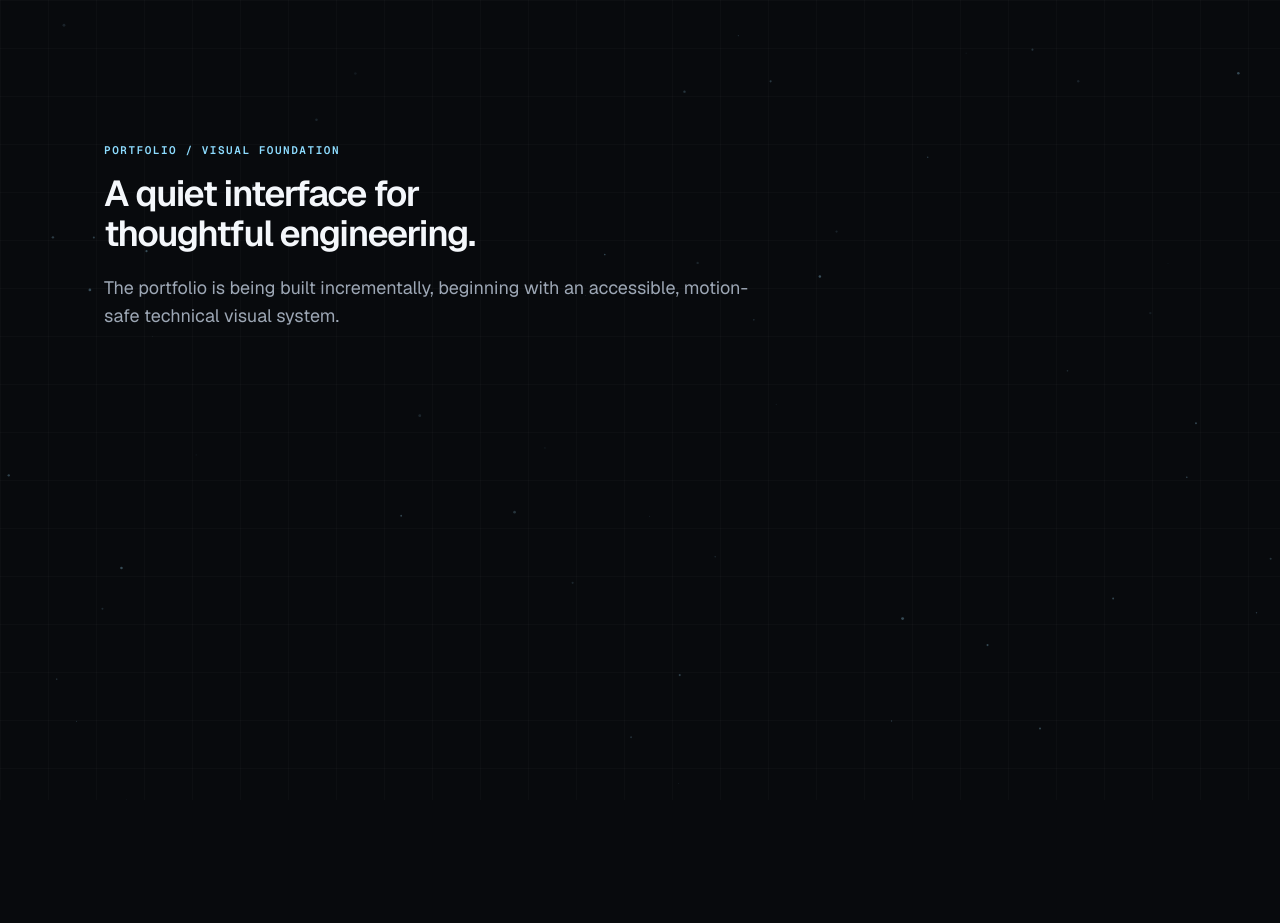
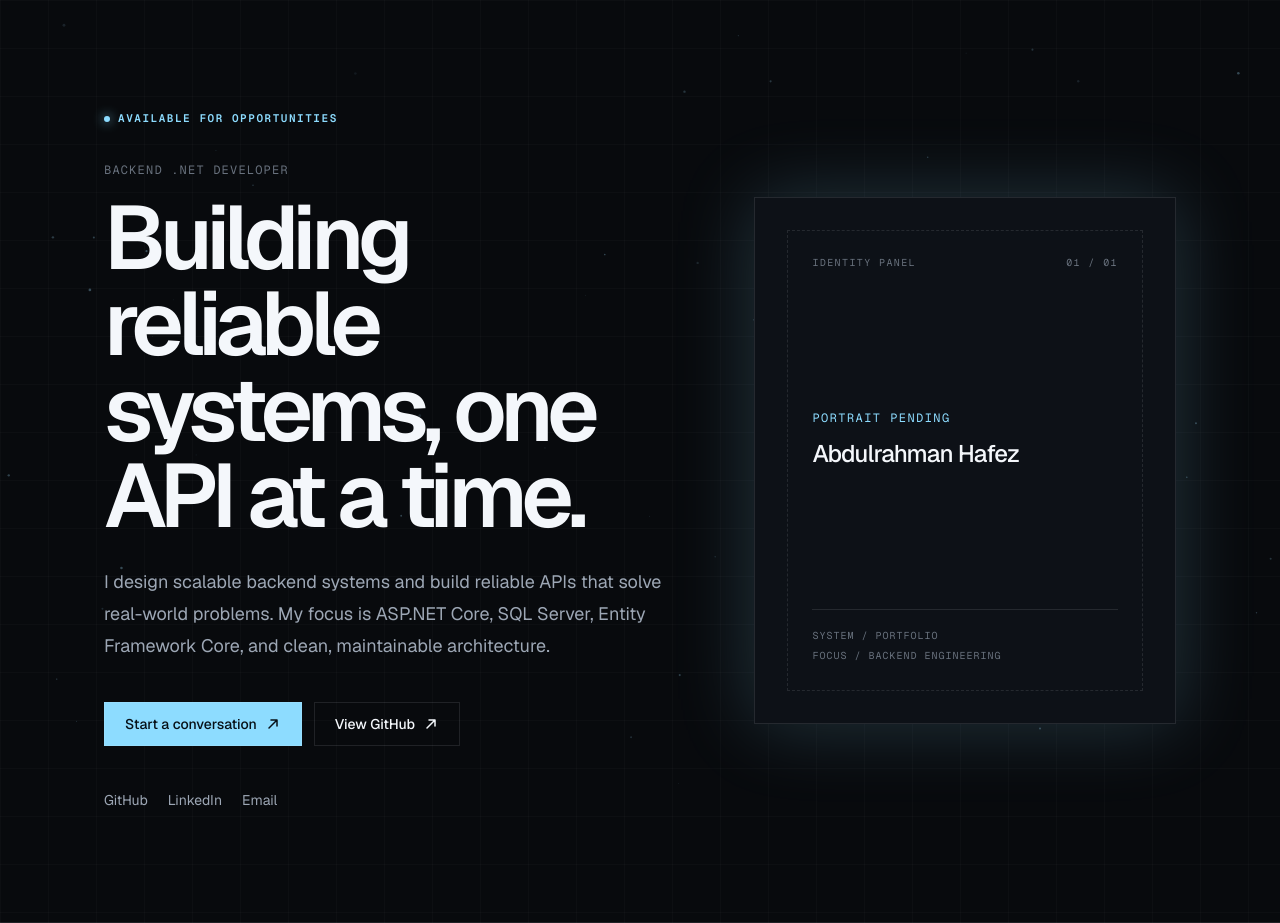
Before and after one commit to Abdo-Hafez-0/portfolio, a Next.js app: page / in a window 1280 px wide. Before the commit the page ends 800 px from the top, so only its background shows below. Built offline with nearby package versions, Linux system fonts and the light colour scheme.

Commit message:
feat: add portfolio hero section

```diff
--- a/src/app/page.tsx
+++ b/src/app/page.tsx
@@ -1,17 +1,9 @@
-import { Section } from "@/components/ui/section";
-import { SectionHeading } from "@/components/ui/section-heading";
+import { Hero } from "@/components/sections/hero";
 
 export default function Home() {
   return (
-    <main className="min-h-screen">
-      <Section>
-        <SectionHeading
-          eyebrow="Portfolio / visual foundation"
-          heading="A quiet interface for thoughtful engineering."
-          level="h1"
-          description="The portfolio is being built incrementally, beginning with an accessible, motion-safe technical visual system."
-        />
-      </Section>
+    <main>
+      <Hero />
     </main>
   );
 }
--- /dev/null
+++ b/src/components/sections/hero.tsx
@@ -0,0 +1,118 @@
+import { profile } from "@/content/profile";
+import { LinkButton } from "@/components/ui/link-button";
+
+function ArrowUpRight() {
+  return (
+    <svg
+      aria-hidden="true"
+      className="size-4"
+      fill="none"
+      viewBox="0 0 16 16"
+    >
+      <path
+        d="M4 12 12 4M6 4h6v6"
+        stroke="currentColor"
+        strokeLinecap="round"
+        strokeLinejoin="round"
+        strokeWidth="1.5"
+      />
+    </svg>
+  );
+}
+
+export function Hero() {
+  return (
+    <section
+      aria-labelledby="hero-heading"
+      className="relative flex min-h-[calc(100svh-1px)] items-center overflow-hidden border-b"
+    >
+      <div className="mx-auto grid w-full max-w-6xl gap-14 px-6 py-24 sm:px-8 sm:py-28 lg:grid-cols-[minmax(0,1.15fr)_minmax(21rem,0.85fr)] lg:items-center lg:gap-20 lg:px-10">
+        <div className="max-w-3xl">
+          <p className="eyebrow flex items-center gap-2">
+            <span className="size-1.5 rounded-full bg-[var(--color-accent)] shadow-[0_0_12px_var(--color-accent)]" />
+            Available for opportunities
+          </p>
+
+          <p className="mt-9 font-mono text-xs tracking-[0.1em] text-[var(--color-text-muted)] uppercase">
+            {profile.role}
+          </p>
+          <h1
+            id="hero-heading"
+            className="mt-4 max-w-3xl text-balance text-[clamp(2.9rem,7vw,5.8rem)] font-semibold leading-[0.96] tracking-[-0.065em] text-[var(--color-text-primary)]"
+          >
+            Building reliable systems, one API at a time.
+          </h1>
+          <p className="mt-7 max-w-xl text-pretty text-base leading-7 text-[var(--color-text-secondary)] sm:text-lg sm:leading-8">
+            {profile.summary} My focus is ASP.NET Core, SQL Server, Entity
+            Framework Core, and clean, maintainable architecture.
+          </p>
+
+          <div className="mt-10 flex flex-col gap-3 sm:flex-row">
+            <LinkButton href={`mailto:${profile.email}`}>
+              Start a conversation <ArrowUpRight />
+            </LinkButton>
+            <LinkButton
+              href={profile.links.github}
+              rel="noreferrer"
+              target="_blank"
+              variant="secondary"
+            >
+              View GitHub <ArrowUpRight />
+            </LinkButton>
+          </div>
+
+          <nav aria-label="Professional links" className="mt-11 flex gap-5">
+            <a
+              className="text-sm text-[var(--color-text-secondary)] transition-colors hover:text-[var(--color-accent)]"
+              href={profile.links.github}
+              rel="noreferrer"
+              target="_blank"
+            >
+              GitHub
+            </a>
+            <a
+              className="text-sm text-[var(--color-text-secondary)] transition-colors hover:text-[var(--color-accent)]"
+              href={profile.links.linkedin}
+              rel="noreferrer"
+              target="_blank"
+            >
+              LinkedIn
+            </a>
+            <a
+              className="text-sm text-[var(--color-text-secondary)] transition-colors hover:text-[var(--color-accent)]"
+              href={`mailto:${profile.email}`}
+            >
+              Email
+            </a>
+          </nav>
+        </div>
+
+        <aside className="relative mx-auto w-full max-w-md lg:ml-auto">
+          <div className="absolute -inset-px bg-[var(--color-accent)] opacity-20 blur-2xl" />
+          <div className="relative aspect-[4/5] border bg-[var(--color-background-elevated)] p-6 sm:p-8">
+            <div className="flex h-full flex-col justify-between border border-dashed p-5 sm:p-6">
+              <div className="flex items-center justify-between font-mono text-[0.625rem] tracking-[0.14em] text-[var(--color-text-muted)] uppercase">
+                <span>Identity panel</span>
+                <span>01 / 01</span>
+              </div>
+
+              <div>
+                <p className="font-mono text-xs tracking-[0.12em] text-[var(--color-accent)] uppercase">
+                  Portrait pending
+                </p>
+                <p className="mt-3 max-w-52 text-xl font-medium tracking-[-0.035em] text-[var(--color-text-primary)] sm:text-2xl">
+                  {profile.name}
+                </p>
+              </div>
+
+              <div className="border-t pt-4 font-mono text-[0.625rem] leading-5 tracking-[0.1em] text-[var(--color-text-muted)] uppercase">
+                <p>System / portfolio</p>
+                <p>Focus / backend engineering</p>
+              </div>
+            </div>
+          </div>
+        </aside>
+      </div>
+    </section>
+  );
+}
--- /dev/null
+++ b/src/components/ui/link-button.tsx
@@ -0,0 +1,29 @@
+import type { ComponentPropsWithoutRef } from "react";
+
+type LinkButtonProps = ComponentPropsWithoutRef<"a"> & {
+  variant?: "primary" | "secondary";
+};
+
+export function LinkButton({
+  className,
+  variant = "primary",
+  ...props
+}: LinkButtonProps) {
+  const styles =
+    variant === "primary"
+      ? "border-[var(--color-accent)] bg-[var(--color-accent)] text-[#071017] hover:bg-[#b5eaff]"
+      : "border-[var(--color-border-subtle)] bg-transparent text-[var(--color-text-primary)] hover:border-[var(--color-text-muted)] hover:bg-white/[0.03]";
+
+  return (
+    <a
+      className={[
+        "inline-flex min-h-11 items-center justify-center gap-2 border px-5 text-sm font-medium transition-colors duration-200 focus-visible:outline-none",
+        styles,
+        className,
+      ]
+        .filter(Boolean)
+        .join(" ")}
+      {...props}
+    />
+  );
+}
--- /dev/null
+++ b/src/content/profile.ts
@@ -0,0 +1,11 @@
+export const profile = {
+  name: "Abdulrahman Hafez",
+  role: "Backend .NET Developer",
+  summary:
+    "I design scalable backend systems and build reliable APIs that solve real-world problems.",
+  email: "abdohafez731@gmail.com",
+  links: {
+    github: "https://github.com/abdohafez454",
+    linkedin: "https://linkedin.com/in/abdulrahmanhafez",
+  },
+} as const;
```
